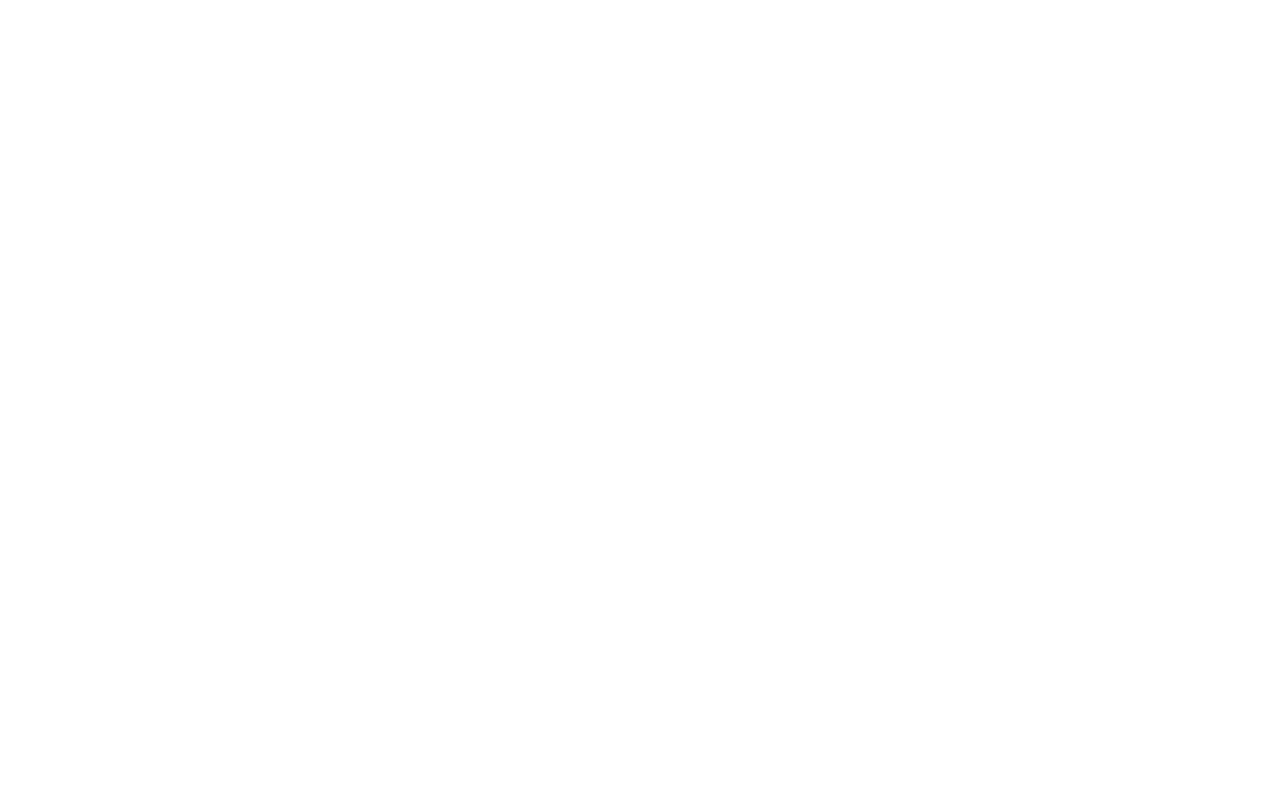
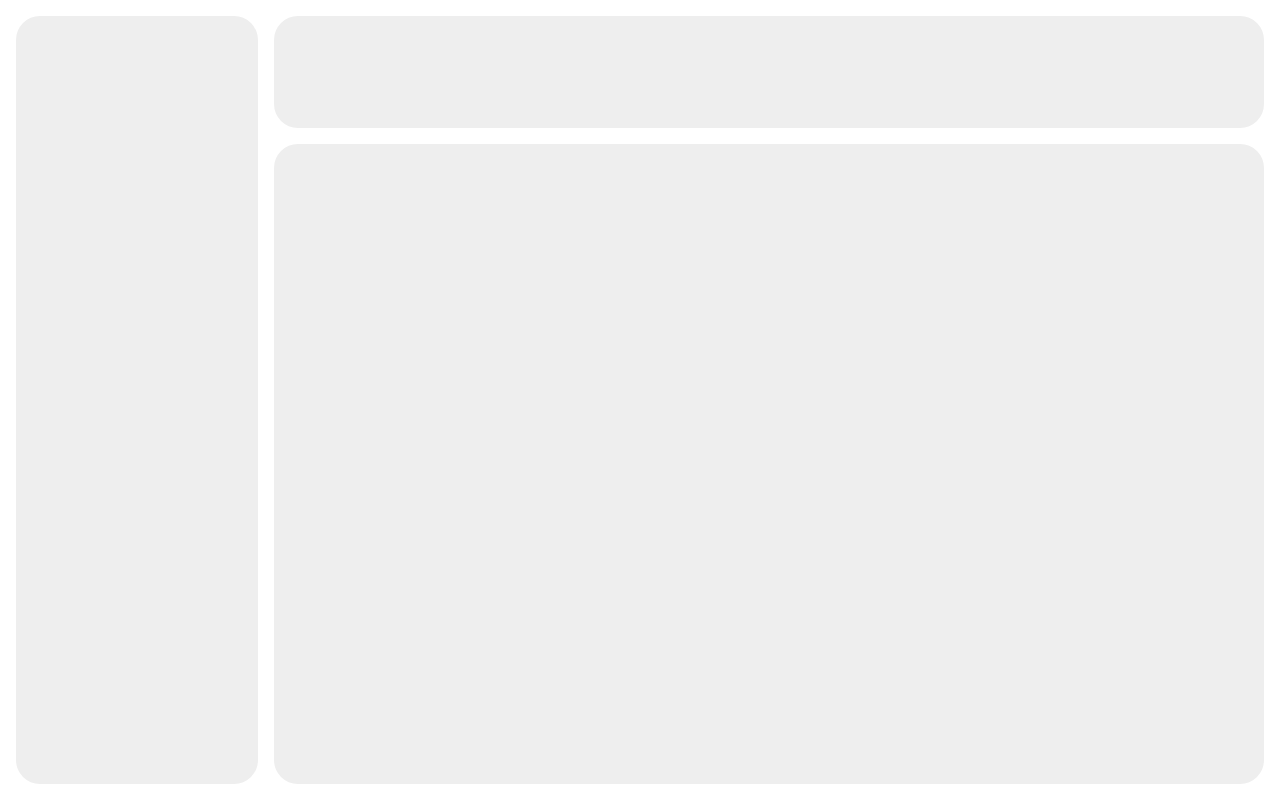
Before and after one commit to buildwithmeraj/octarnal-job-task, a React (Vite) app: page /dashboard in a window 1280 px wide. Built offline with nearby package versions, Linux system fonts and the light colour scheme; sample sign-in values are in the browser's storage.

Commit message:
made a skeleton layout of the dashboard using grid

```diff
--- a/src/components/pages/dashboard/Dashboard.jsx
+++ b/src/components/pages/dashboard/Dashboard.jsx
@@ -1,7 +1,15 @@
 import React from "react";
 
 const Dashboard = () => {
-  return <div></div>;
+  return (
+    <div className="min-h-screen grid grid-cols-14 ">
+      <div className="bg-base-300 col-span-3 m-4 rounded-3xl"></div>
+      <div className="col-span-11 my-4 mr-4">
+        <div className="h-28 bg-base-300 rounded-3xl"></div>
+        <div className="h-[calc(100vh-10rem)] bg-base-300 rounded-3xl mt-4"></div>
+      </div>
+    </div>
+  );
 };
 
 export default Dashboard;
```
